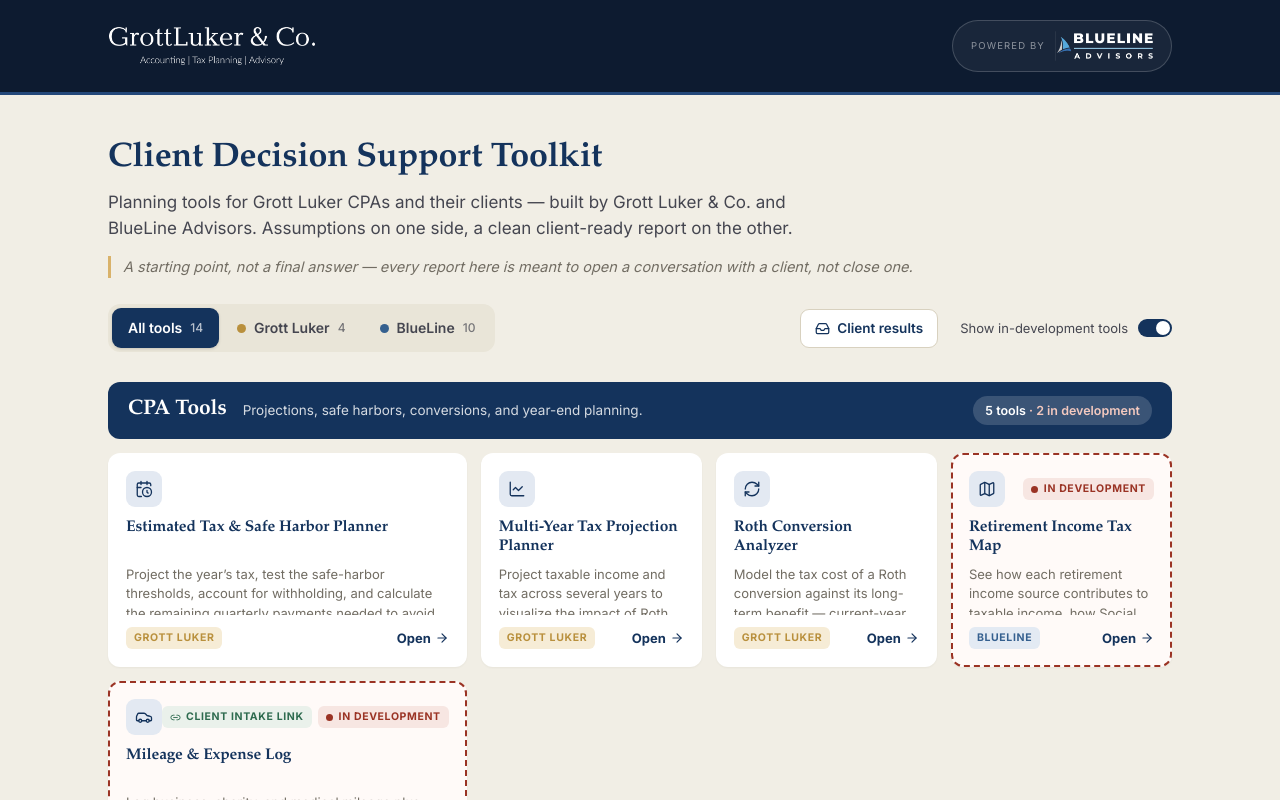
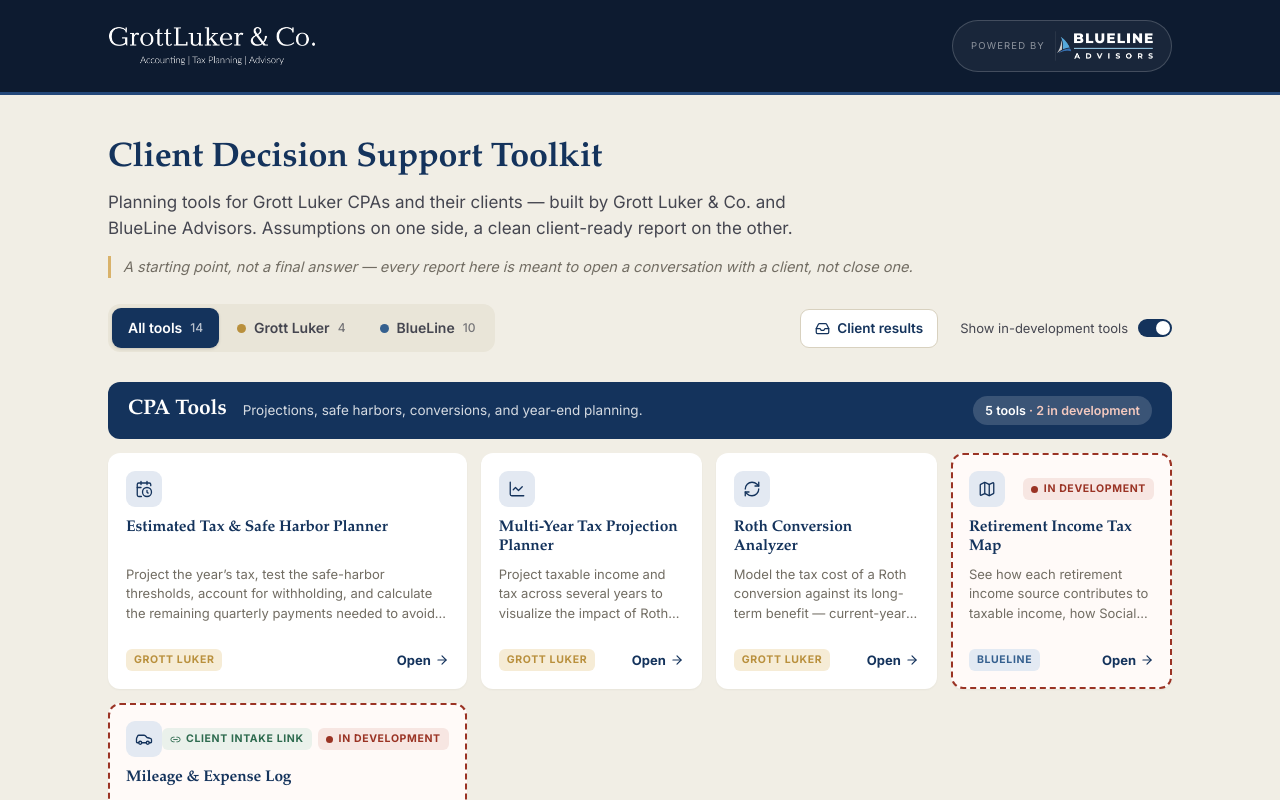
Before and after one commit to franksabin/Grott-Luker, a React (Vite) app: page / in a window 1280 px wide. Shown: the top 800 px of the page. Built offline with nearby package versions, Linux system fonts and the light colour scheme.

Commit message:
Dashboard cards: exact three-line descriptions, 236px uniform height
Co-Authored-By: Claude Fable 5.1 <noreply@anthropic.com>

```diff
--- a/src/index.css
+++ b/src/index.css
@@ -1910,7 +1910,7 @@ button.backlink {
   background: var(--card); border-radius: 12px; padding: 18px; box-shadow: var(--shadow-sm);
   display: flex; flex-direction: column; gap: 8px; color: inherit; text-decoration: none;
   transition: box-shadow 0.15s, transform 0.15s;
-  height: 214px;
+  height: 236px;
 }
 .tcard:hover { text-decoration: none; box-shadow: var(--shadow-hover); transform: translateY(-1px); }
 .tcard.is-testing { outline: 2px dashed var(--status-testing); outline-offset: -2px; background: #fffaf8; }
@@ -1920,7 +1920,7 @@ button.backlink {
   justify-content: center; background: var(--g-soft); color: var(--g);
 }
 .tcard h3 { font-size: 15.5px; font-weight: 700; margin: 4px 0 0; display: -webkit-box; -webkit-line-clamp: 2; -webkit-box-orient: vertical; overflow: hidden; min-height: 2.4em; }
-.tcard p { color: var(--muted); font-size: 13px; line-height: 1.5; margin: 0; flex: 1; display: -webkit-box; -webkit-line-clamp: 3; -webkit-box-orient: vertical; overflow: hidden; }
+.tcard p { color: var(--muted); font-size: 13px; line-height: 1.5; margin: 0 0 auto; flex: 0 0 auto; height: 58.5px; display: -webkit-box; -webkit-line-clamp: 3; -webkit-box-orient: vertical; overflow: hidden; }
 .tcard-foot { display: flex; justify-content: space-between; align-items: center; margin-top: 4px; }
 .tcard-open { font-weight: 700; color: var(--navy); font-size: 13px; display: inline-flex; align-items: center; gap: 4px; }
 
```
